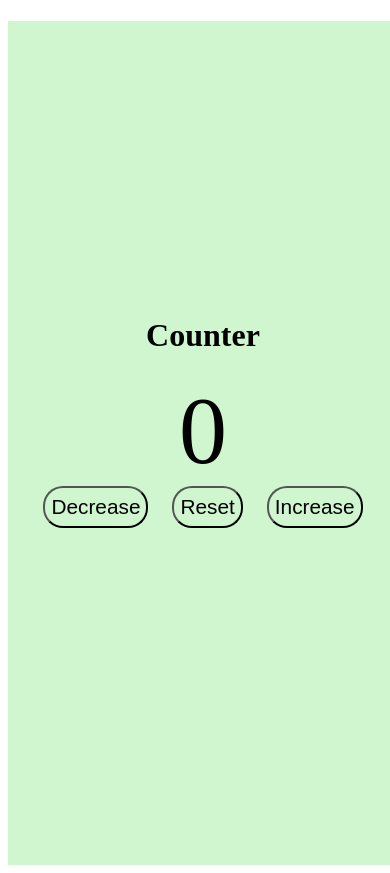
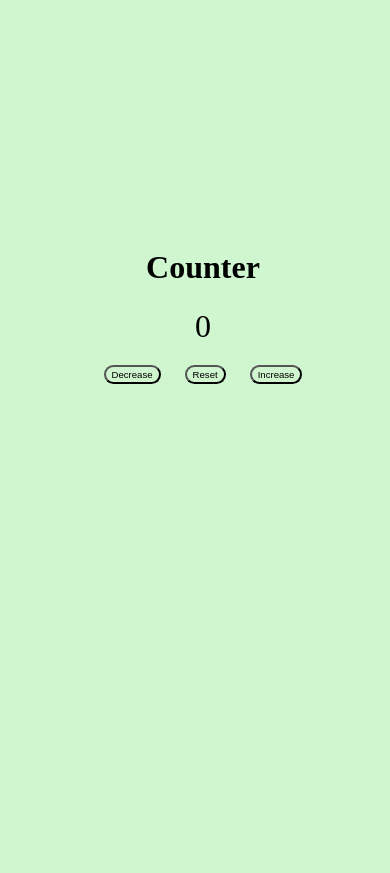
Before and after one commit to snigdhcinu/30-days-of-code, a plain HTML site: page Counter/index.html in a window 390 px wide. Drawn offline with Linux system fonts and the light colour scheme.

Commit message:
improving responsiveness

```diff
--- a/Counter/style.css
+++ b/Counter/style.css
@@ -1,12 +1,15 @@
+body{
+	background-color: #cff6cf;
+}
 #canvas{
-	background-color: #cff6cf;
+
 	width: 100vw;
 	height: 100vh;
 }
 #container{
 text-align: center;
 position: relative;
-top: 35%;
+top: 27%;
 }
 #display{
 	font-size: 6em;
@@ -17,8 +20,18 @@ top: 35%;
 	font-size: 1.3em;
 	height: 2em;
 	border-radius: 20px;
+	outline: none;
 }
 #buttons button:hover{
 	background-color: #000;
 	color: #fff;
 }
+@media (max-width: 400px){
+	#display{
+		font-size: 2em;
+	}
+	#buttons button{
+		margin-top: 20px;
+		font-size: 0.6em;
+	}
+}
```
